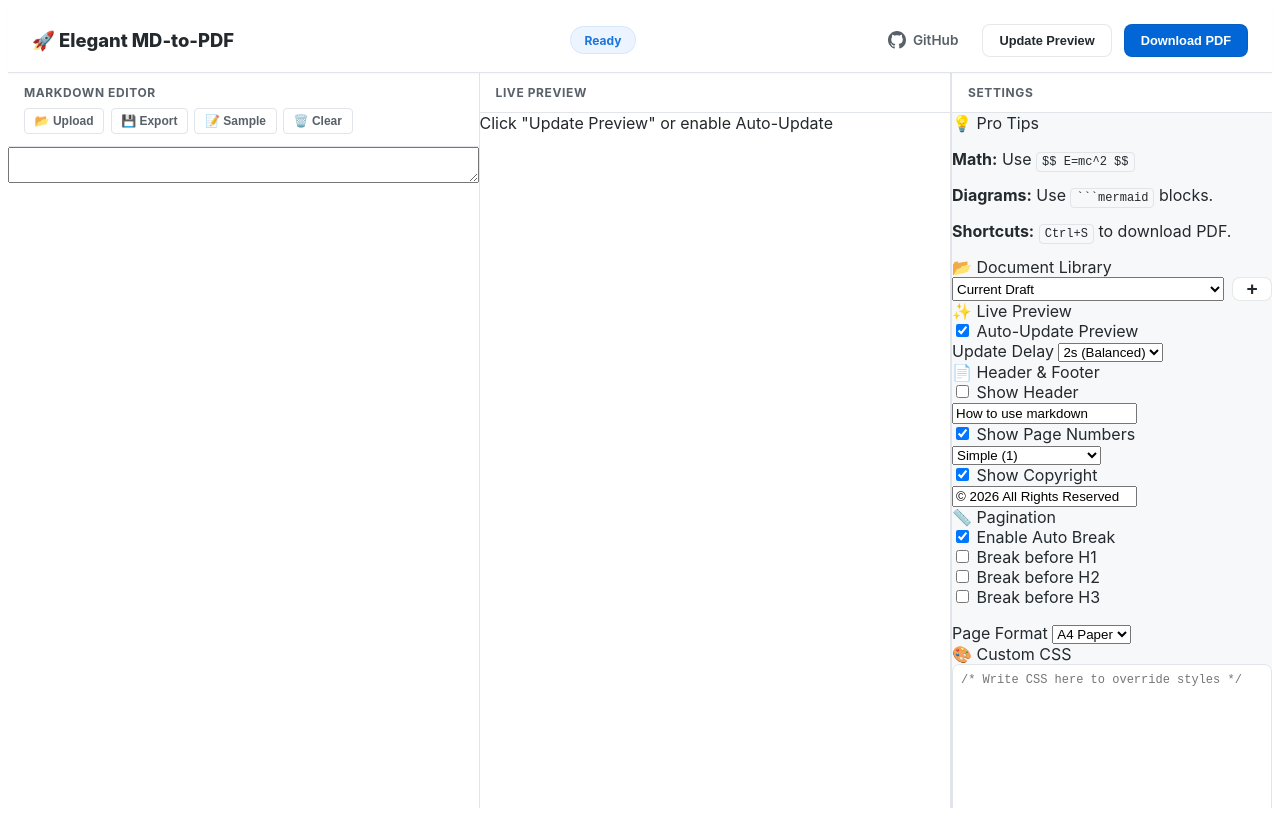
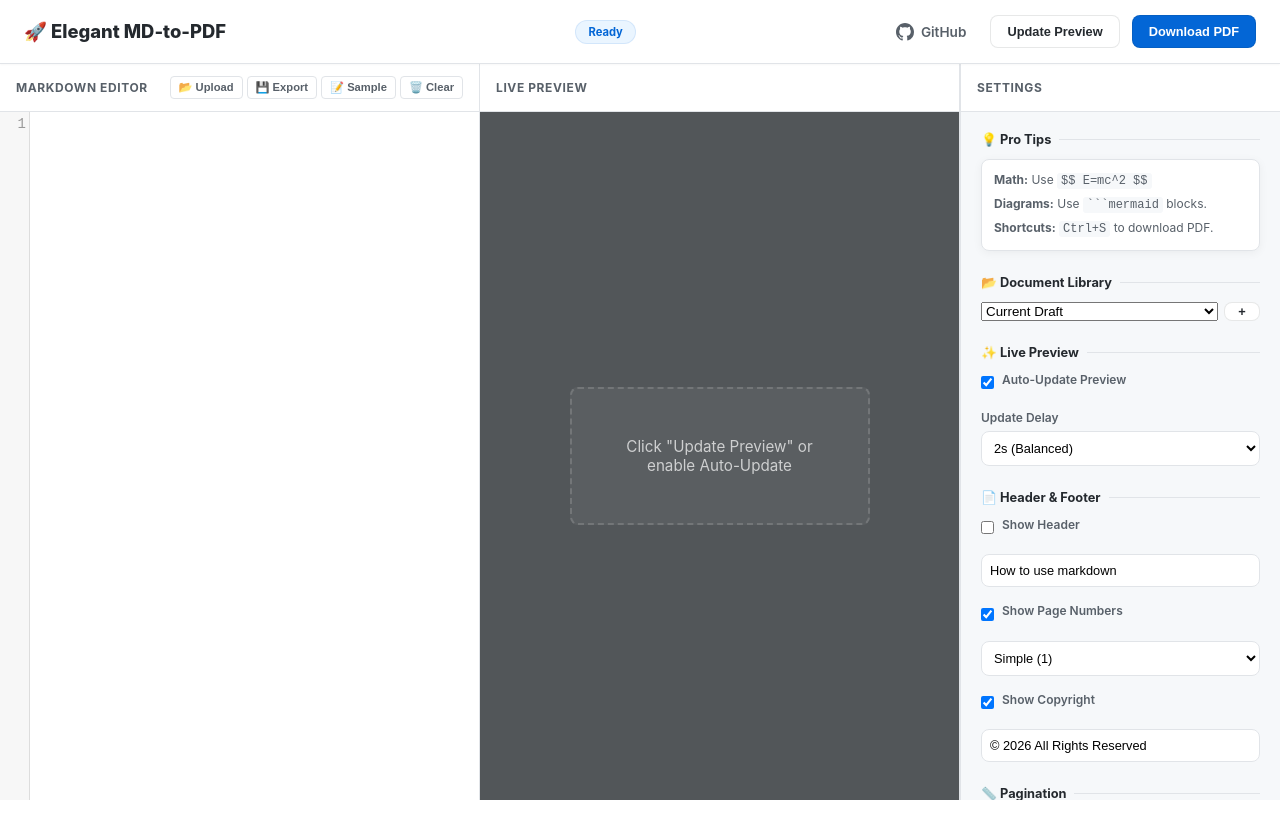
Before and after one commit to Benedict-CS/Markdown-to-PDF, a website: page public/index.html in a window 1280 px wide. Drawn offline with nearby package versions, Linux system fonts and the light colour scheme; a script that the page names is missing.

Commit message:
fix: restore DOMContentLoaded wrapper in app.js and stabilize UI layout

```diff
--- a/public/app.js
+++ b/public/app.js
@@ -1,3 +1,4 @@
+document.addEventListener('DOMContentLoaded', () => {
     // Initialize CodeMirror Editor
     const editor = CodeMirror.fromTextArea(document.getElementById('markdown-input'), {
         mode: 'markdown',
@@ -97,6 +98,7 @@
 
         const savedSettings = localStorage.getItem('md_pdf_settings');
         if (savedSettings) {
+            try {
                 const data = JSON.parse(savedSettings);
                 pageFormat.value = data.pageFormat || 'A4';
                 showHeader.checked = data.showHeader ?? false;
@@ -109,6 +111,7 @@
                 breakH1.checked = data.breakH1 ?? false;
                 breakH2.checked = data.breakH2 ?? false;
                 breakH3.checked = data.breakH3 ?? false;
+            } catch(e) {}
         }
         updateDocSelector();
         return !!doc;
@@ -181,7 +184,9 @@
     editorPanel.addEventListener('drop', (e) => {
         e.preventDefault();
         editorPanel.classList.remove('drag-over');
+        if (e.dataTransfer.files[0]) {
             handleFile(e.dataTransfer.files[0]);
+        }
     });
 
     /**
--- a/public/ui.css
+++ b/public/ui.css
@@ -9,6 +9,12 @@
     --text-muted: #586069;
     --radius: 8px;
     --shadow: 0 2px 10px rgba(0,0,0,0.05);
+}
+
+* {
+    box-sizing: border-box;
+    margin: 0;
+    padding: 0;
 }
 
 body {
@@ -149,27 +155,96 @@ body {
     display: flex;
     justify-content: space-between;
     align-items: center;
-    flex-wrap: wrap;
     gap: 0.5rem;
+    min-height: 48px;
+}
+
+.spinner {
+    width: 16px;
+    height: 16px;
+    border: 2px solid rgba(0, 0, 0, 0.05);
+    border-top-color: var(--accent-color);
+    border-radius: 50%;
+    animation: spin 0.8s linear infinite, pulse 1.5s ease-in-out infinite;
+}
+
+@keyframes spin {
+    to { transform: rotate(360deg); }
+}
+
+@keyframes pulse {
+    0% { transform: scale(1); opacity: 1; }
+    50% { transform: scale(1.1); opacity: 0.7; }
+    100% { transform: scale(1); opacity: 1; }
+}
+
+/* CodeMirror Styling */
+.CodeMirror {
+    flex: 1;
+    height: auto;
+    font-family: "SFMono-Regular", Consolas, "Liberation Mono", Menlo, monospace;
+    font-size: 14px;
+    background: #fff !important;
+}
+
+/* Preview Panel & Container */
+.preview-panel {
+    background-color: #525659;
+}
+
+#preview-container {
+    flex: 1;
+    background-color: transparent;
+    display: flex;
+    justify-content: center;
+    align-items: center;
+    position: relative;
+    padding: 0;
+    overflow: hidden;
+}
+
+.preview-placeholder {
+    color: rgba(255,255,255,0.7);
+    text-align: center;
+    font-size: 0.95rem;
+    background: rgba(255,255,255,0.05);
+    padding: 3rem;
+    border-radius: var(--radius);
+    border: 2px dashed rgba(255,255,255,0.15);
+    max-width: 300px;
+}
+
+#pdf-preview {
+    width: 100%;
+    height: 100%;
+    border: none;
+    background-color: transparent;
+    opacity: 0;
+    transition: opacity 0.4s ease-out;
+}
+
+#pdf-preview[style*="display: block"] {
+    opacity: 1;
 }
 
 /* Toolbar */
 .editor-toolbar {
     display: flex;
-    gap: 0.4rem;
+    gap: 0.25rem;
     flex-wrap: wrap;
 }
 
 .editor-toolbar button {
-    background: none;
+    background: #fff;
     border: 1px solid var(--border-color);
-    padding: 0.3rem 0.6rem;
+    padding: 0.25rem 0.5rem;
     border-radius: 4px;
-    font-size: 0.75rem;
+    font-size: 0.7rem;
     font-weight: 600;
     color: var(--text-muted);
     cursor: pointer;
     transition: all 0.2s;
+    white-space: nowrap;
 }
 
 .editor-toolbar button:hover {
@@ -184,152 +259,141 @@ body {
     background-color: #fff5f5 !important;
 }
 
-/* Document Library */
-.doc-list-container {
+/* Settings Controls */
+.settings-content {
+    flex: 1;
+    overflow-y: auto;
+    padding: 1.25rem;
+}
+
+.section-title {
+    margin-top: 1.5rem;
+    font-size: 0.8rem;
+    font-weight: 700;
+    color: var(--text-main);
     display: flex;
+    align-items: center;
+    gap: 0.5rem;
+    margin-bottom: 0.75rem;
+}
+
+.section-title::after {
+    content: "";
+    flex: 1;
+    height: 1px;
+    background-color: var(--border-color);
+}
+
+.section-title:first-child {
+    margin-top: 0;
+}
+
+.control-group {
+    margin-bottom: 1rem;
+}
+
+.control-group label {
+    display: block;
+    font-size: 0.75rem;
+    font-weight: 600;
+    color: var(--text-muted);
+    margin-bottom: 0.4rem;
+}
+
+.control-group input[type="text"],
+.control-group input[type="color"],
+.control-group select {
+    width: 100%;
+    padding: 0.5rem;
+    border: 1px solid var(--border-color);
+    border-radius: var(--radius);
+    font-size: 0.8rem;
+    background-color: #fff;
+}
+
+.control-group input:focus, .control-group select:focus {
+    outline: none;
+    border-color: var(--accent-color);
+}
+
+.control-group input[type="color"] {
+    height: 36px;
+    padding: 2px;
+}
+
+.control-group.checkbox {
+    display: flex;
+    align-items: center;
+    gap: 0.5rem;
+    cursor: pointer;
+    font-size: 0.8rem;
+    font-weight: 500;
+}
+
+.sub-controls {
+    padding-left: 1.25rem;
+    margin-top: 0.5rem;
+    border-left: 2px solid var(--border-color);
+    display: flex;
+    flex-direction: column;
     gap: 0.5rem;
 }
 
-#doc-selector {
-    flex: 1;
+.doc-list-container {
+    display: flex;
+    gap: 0.4rem;
 }
 
-#new-doc-btn {
-    width: 40px;
-    padding: 0;
-    font-size: 1.2rem;
+#doc-selector { flex: 1; }
+#new-doc-btn { width: 36px; padding: 0; }
+
+.css-editor-container {
+    height: 120px;
+    border: 1px solid var(--border-color);
+    border-radius: 6px;
+    overflow: hidden;
 }
 
-/* Custom CSS Editor */
-.css-editor-container {
-    height: 150px;
+.tips-box {
+    background-color: #fff;
     border: 1px solid var(--border-color);
     border-radius: var(--radius);
-    overflow: hidden;
-    background-color: #fff;
+    padding: 0.75rem;
+    font-size: 0.75rem;
+    line-height: 1.4;
+    color: var(--text-muted);
+    box-shadow: var(--shadow);
 }
 
-.css-editor-container .CodeMirror {
-    height: 100%;
-    font-size: 12px;
-}
-
-#custom-css-input {
-    width: 100%;
-    height: 100%;
-    border: none;
-    resize: none;
-    font-family: monospace;
-    font-size: 12px;
-    padding: 0.5rem;
-}
-
-/* Shortcuts & Tips */
+.tips-box p { margin-bottom: 0.4rem; }
+.tips-box p:last-child { margin-bottom: 0; }
 .tips-box code {
     background-color: var(--bg-light);
-    padding: 2px 5px;
-    border-radius: 4px;
+    padding: 1px 4px;
+    border-radius: 3px;
     font-family: monospace;
-    font-size: 0.75rem;
-    border: 1px solid var(--border-color);
-}
-
-.editor-actions {
-    display: flex;
-    flex-wrap: wrap;
-    gap: 0.5rem;
-    margin-top: 1rem;
-}
-
-.editor-actions button {
-    flex: 1 1 45%;
-    padding: 0.4rem 0.5rem;
-    font-size: 0.75rem;
-}
-
-.editor-panel.drag-over {
-    background-color: #f0f7ff;
-    border: 2px dashed var(--accent-color);
-}
-
-.btn-danger {
-    background-color: #fff;
-    color: #d73a49;
-    border: 1px solid rgba(215, 58, 73, 0.2);
-    border-radius: var(--radius);
-    font-weight: 600;
-    cursor: pointer;
-    transition: all 0.2s;
-}
-
-.btn-danger:hover {
-    background-color: #fff5f5;
-    border-color: #d73a49;
 }
 
 .status-pill {
-    padding: 0.35rem 0.85rem;
+    padding: 0.25rem 0.75rem;
     border-radius: 20px;
     background-color: #eaf5ff;
     color: var(--accent-color);
-    font-size: 0.75rem;
+    font-size: 0.7rem;
     font-weight: 700;
     border: 1px solid rgba(3, 102, 214, 0.1);
     transition: all 0.3s ease;
-    opacity: 0.9;
 }
 
 .status-pill.error {
     background-color: #fff0f0;
     color: #d73a49;
-    border-color: rgba(215, 58, 73, 0.1);
 }
 
 /* Responsive Design (RWD) */
 @media (max-width: 1200px) {
-    .app-container {
-        flex-direction: column;
-        overflow-y: auto;
-    }
-
-    .editor-panel, .preview-panel, .controls-panel {
-        width: 100%;
-        height: auto;
-        flex: none;
-        border-right: none;
-        border-left: none;
-        border-bottom: 1px solid var(--border-color);
-    }
-
-    .CodeMirror {
-        height: 400px;
-    }
-
-    #preview-container {
-        height: 600px;
-    }
+    .app-container { flex-direction: column; overflow-y: auto; }
+    .editor-panel, .preview-panel, .controls-panel { width: 100%; height: auto; flex: none; border: none; border-bottom: 1px solid var(--border-color); }
+    .CodeMirror { height: 400px; }
+    #preview-container { height: 600px; }
 }
-
-@media (max-width: 768px) {
-    .app-header {
-        flex-direction: column;
-        height: auto;
-        padding: 1.25rem;
-        gap: 1rem;
-    }
-
-    .header-links {
-        margin-left: 0;
-        width: 100%;
-        justify-content: center;
-    }
-
-    .actions {
-        width: 100%;
-    }
-
-    .btn-primary, .btn-secondary {
-        flex: 1;
-        text-align: center;
-    }
-}
```
Lines whose indentation alone changed are shown as unchanged.
